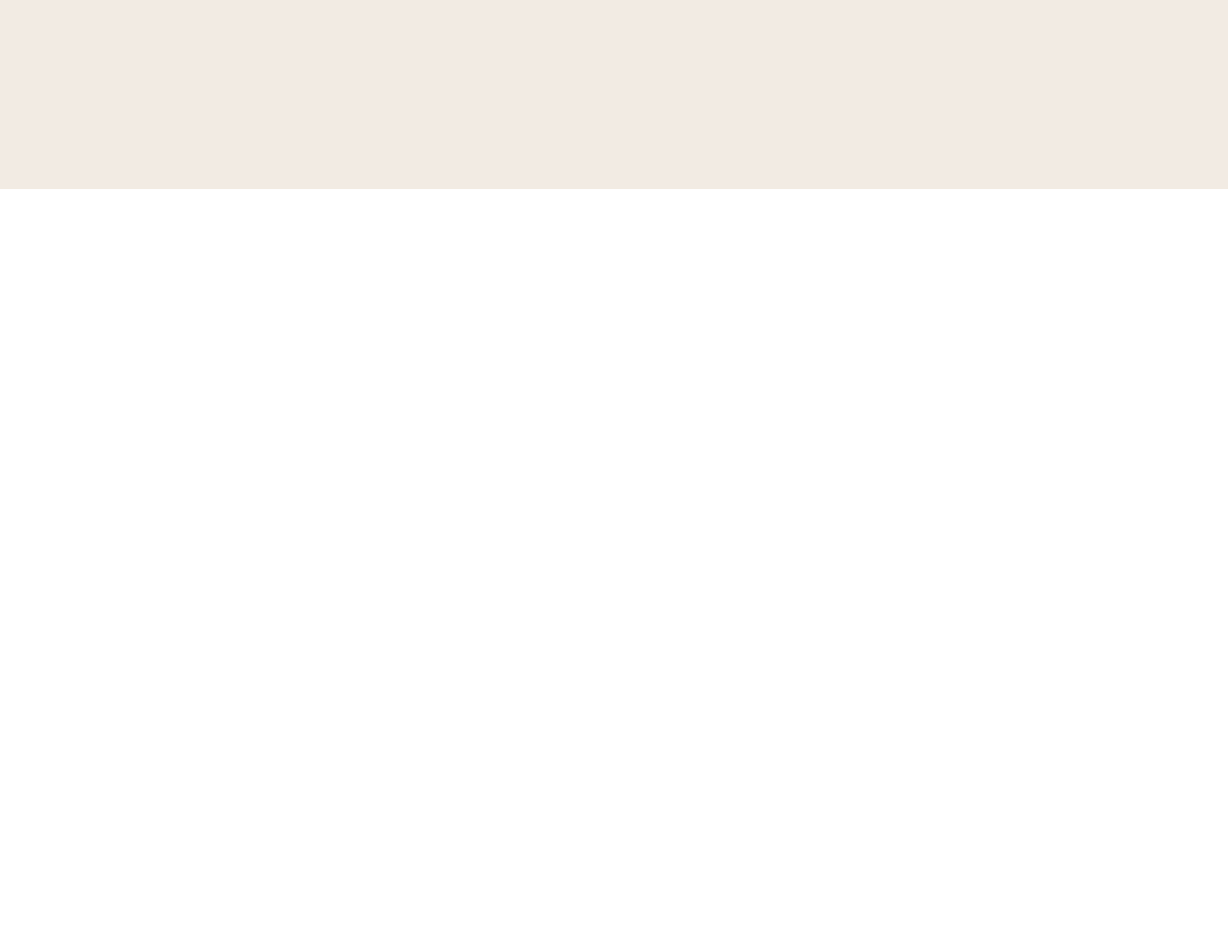
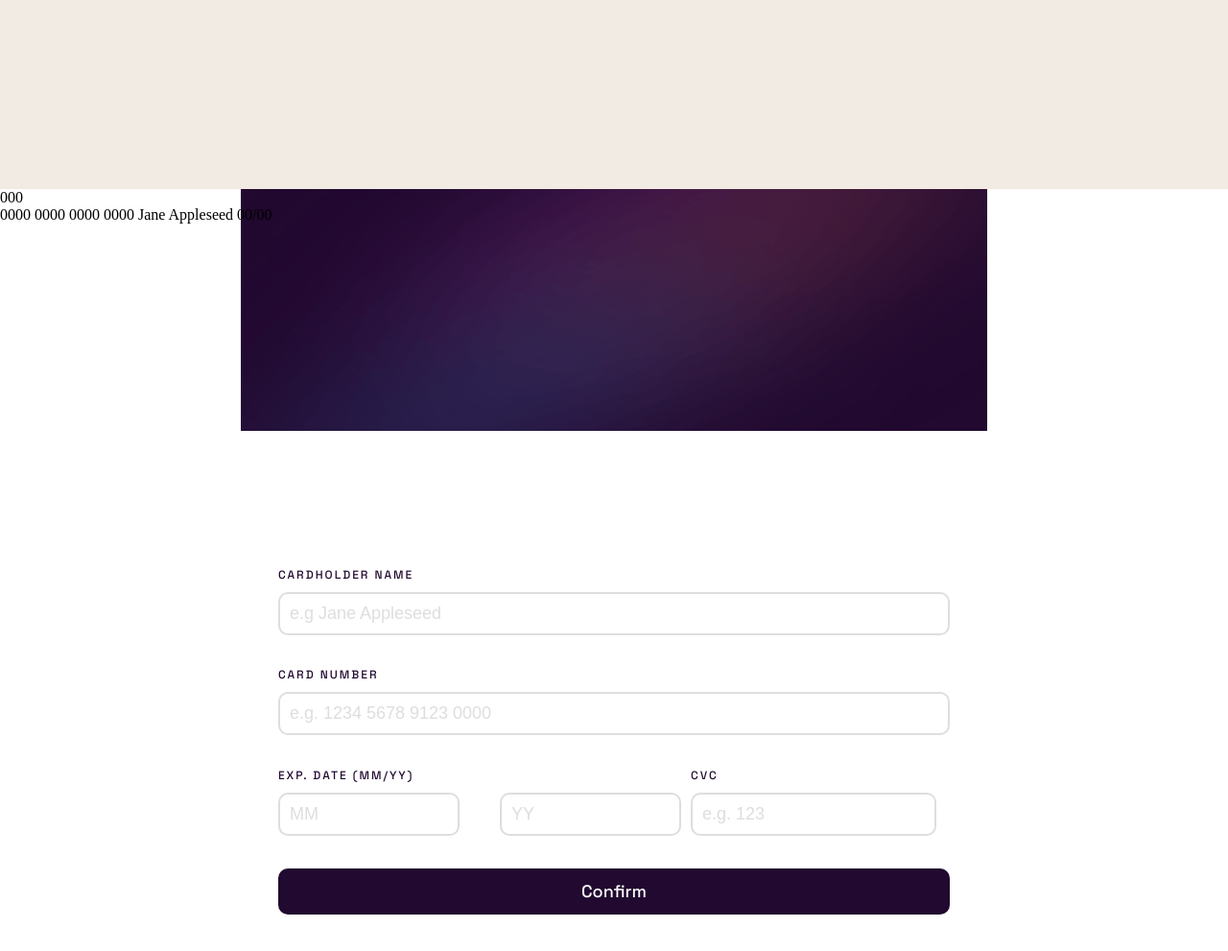
Before and after one commit to Arsenaultm90/Front-End-Mentor, a plain HTML site: page index.html in a window 1280 px wide. Shown: the part 603-1594 px from the top of the page at 96% size. Before the commit the page ends 800 px from the top, so only its background shows below. Drawn offline with Linux system fonts and the light colour scheme.

Commit message:
Added credit card screen w/ inputs

```diff
--- a/index.html
+++ b/index.html
@@ -20,6 +20,11 @@
 			href="https://fonts.googleapis.com/css2?family=Fraunces:opsz,wght@9..144,700&display=swap"
 			rel="stylesheet"
 		/>
+		<link
+			href="https://fonts.googleapis.com/css2?family=Space+Grotesk:wght@500&display=swap"
+			rel="stylesheet"
+		/>
+
 		<title>Frontend Mentor | Practice</title>
 
 		<!-- Feel free to remove these styles or customise in your own stylesheet 👍 -->
@@ -36,7 +41,7 @@
 	<body>
 		<main class="content">
 			<div class="content-container">
-				<section class="product-card-container">
+				<section class="product-card-container" id="product-card">
 					<div class="product-card-inner-container">
 						<div class="product-card-preview-img">
 							<img src="./images/image-product-mobile.jpg" alt="" />
@@ -61,6 +66,45 @@
 						</div>
 					</div>
 				</section>
+				<section class="card-details-form-container">
+					<main class="card-details-form-main">
+						<div class="cards-container">
+							<div class="back-card">000</div>
+							<div class="front-card">
+								0000 0000 0000 0000 Jane Appleseed 00/00
+							</div>
+						</div>
+						<div class="top">
+							<img src="./images/CardDetails/bg-main-mobile.png" alt="" />
+						</div>
+						<div class="bottom">
+							<ul class="input-list">
+								<li class="input-item">
+									<label for="input">Cardholder Name</label>
+									<input type="text" placeholder="e.g Jane Appleseed" />
+								</li>
+								<li class="input-item">
+									<label for="input"> Card Number</label>
+									<input type="text" placeholder="e.g. 1234 5678 9123 0000" />
+								</li>
+								<li class="input-item">
+									<div class="exp-date">
+										<label for="input">Exp. Date (MM/YY)</label>
+										<div class="exp-date-input">
+											<input type="text" placeholder="MM" />
+											<input type="text" placeholder="YY" />
+										</div>
+									</div>
+									<div class="cvc">
+										<label for="input">CVC</label>
+										<input type="text" placeholder="e.g. 123" />
+									</div>
+								</li>
+							</ul>
+							<button>Confirm</button>
+						</div>
+					</main>
+				</section>
 			</div>
 		</main>
 	</body>
--- a/style.css
+++ b/style.css
@@ -132,3 +132,120 @@ body {
 		border-radius: 15px 0 0 15px;
 	}
 }
+
+/* /////////////////////////////////////////////////////////////////////////////////////////////////////// */
+/* /////////////////////////////////////////////////////////////////////////////////////////////////////// */
+
+/* Interactive card details Form */
+
+.card-details-form-container {
+	height: 100vh;
+	width: 100vw;
+}
+
+.card-details-form-main {
+	height: 100%;
+	display: grid;
+	grid-template-rows: 45% 55%;
+	justify-content: center;
+}
+
+.cards-container {
+	position: absolute;
+}
+
+.top img {
+	height: 70%;
+	width: 100%;
+}
+
+.bottom {
+	display: flex;
+	flex-direction: column;
+	justify-content: center;
+	align-items: center;
+	height: 90%;
+	width: 100%;
+}
+
+.input-list {
+	display: flex;
+	flex-direction: column;
+	justify-content: space-evenly;
+	align-items: center;
+	height: 100%;
+	width: 90%;
+}
+
+.input-item {
+	display: flex;
+	flex-direction: column;
+	align-items: center;
+	width: 100%;
+}
+
+.input-item label {
+	align-self: flex-start;
+	font-family: 'Space Grotesk', sans-serif;
+	color: hsl(278, 68%, 11%);
+	font-size: 12px;
+	text-transform: uppercase;
+	letter-spacing: 2px;
+	margin-bottom: 10px;
+}
+
+.input-item input {
+	box-sizing: border-box;
+	height: 45px;
+	width: 100%;
+	border-radius: 10px;
+	outline: 0;
+	border: 2px solid hsl(270, 3%, 87%);
+	padding: 10px;
+	font-size: 18px;
+}
+
+.input-item input::placeholder {
+	color: hsl(270, 3%, 87%);
+}
+
+.input-item:nth-child(3) {
+	flex-direction: row;
+}
+
+.exp-date {
+	display: flex;
+	flex-direction: column;
+	font-size: 10px;
+	width: 60%;
+	margin-right: 10px;
+}
+
+.exp-date-input {
+	display: flex;
+	justify-content: space-between;
+}
+
+.exp-date input {
+	width: 45%;
+}
+
+.cvc {
+	display: flex;
+	flex-direction: column;
+	height: 100%;
+}
+
+.cvc input {
+}
+
+.bottom button {
+	width: 90%;
+	height: 55px;
+	background-color: hsl(278, 68%, 11%);
+	color: white;
+	border-radius: 10px;
+	border: none;
+	font-family: 'Space Grotesk', sans-serif;
+	font-size: 18px;
+}
```
Also changed, not shown: ProductCard/README-template.md (renamed from README-template.md), ProductCard/style-guide.md (renamed from style-guide.md), README.md, images/CardDetails/bg-card-back.png (added), images/CardDetails/bg-card-front.png (added), images/CardDetails/bg-main-desktop.png (added), images/CardDetails/bg-main-mobile.png (added), images/CardDetails/card-logo.svg (added), images/CardDetails/favicon-32x32.png (added), images/CardDetails/icon-complete.svg (added).
